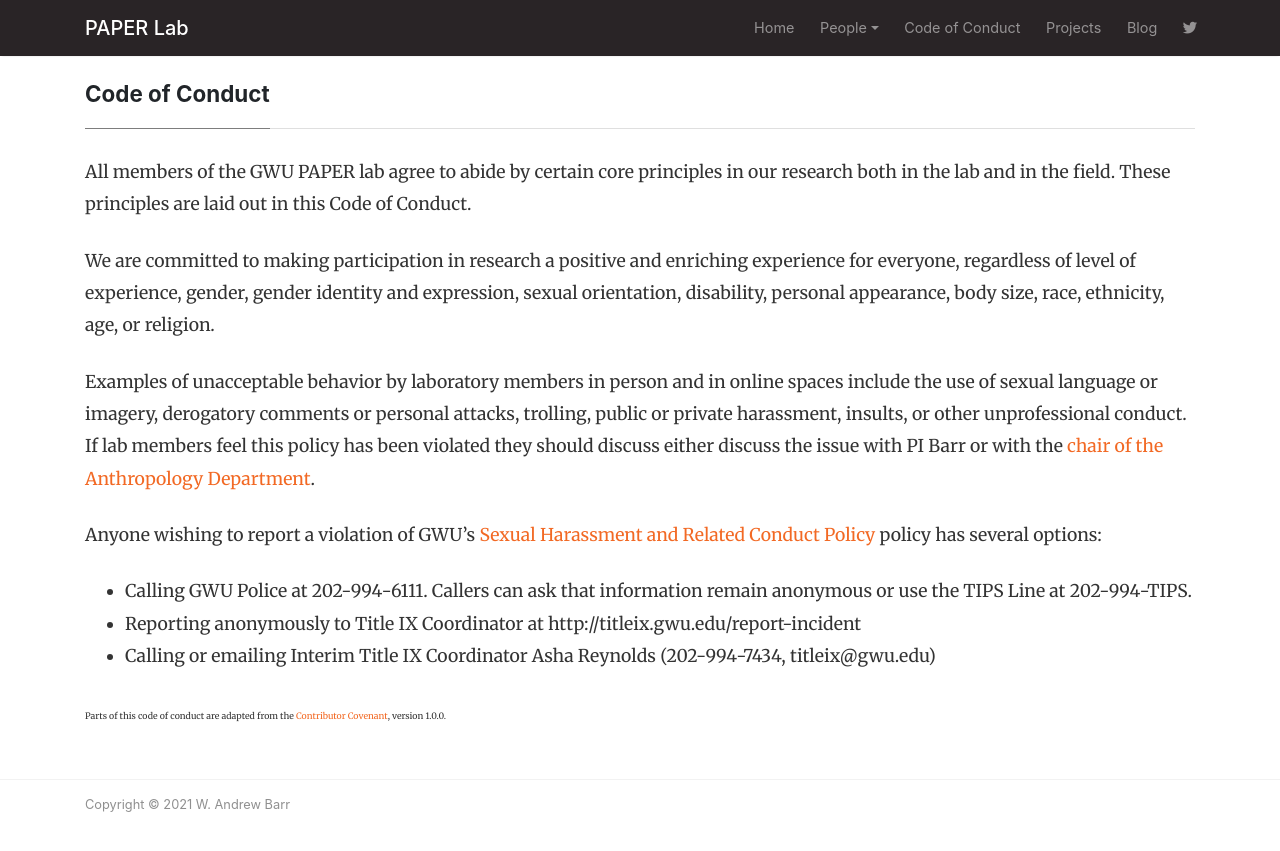
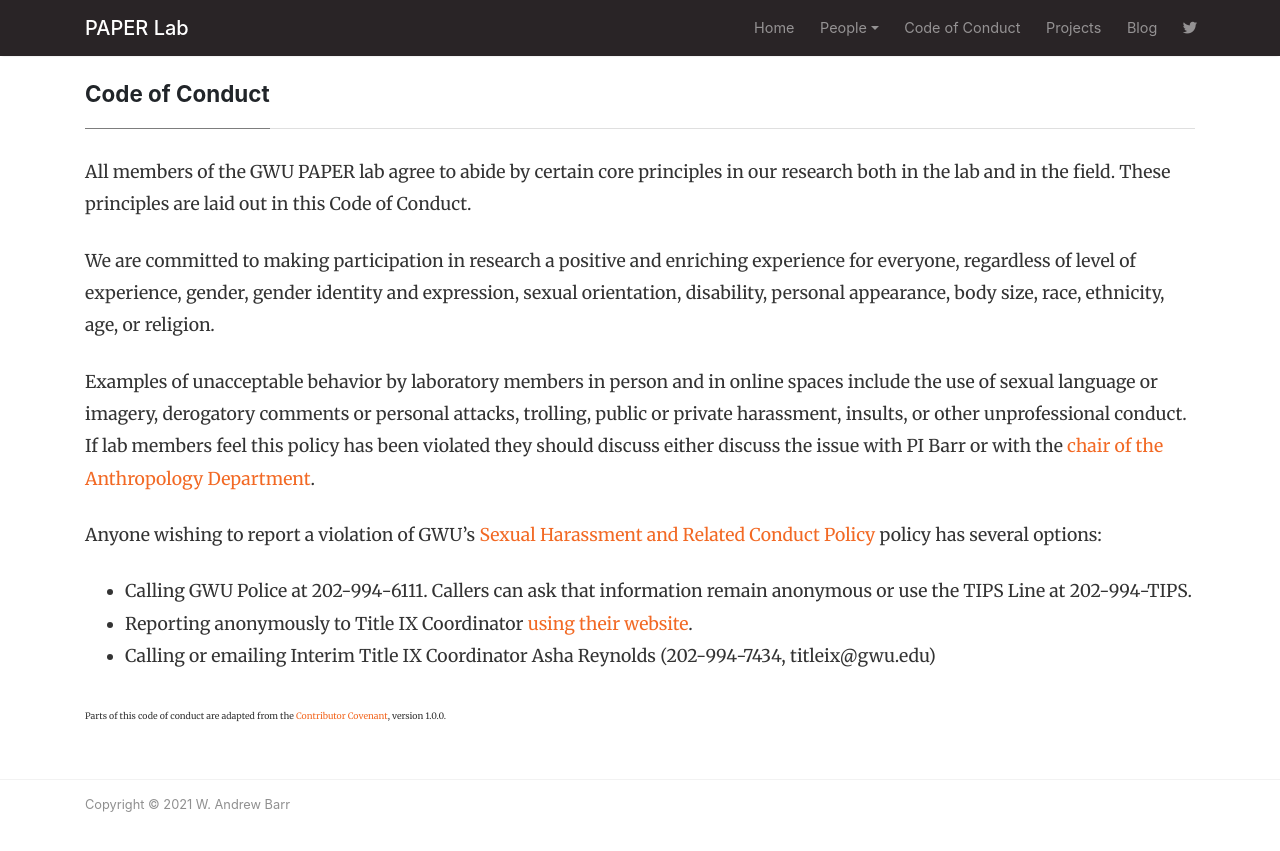
Before and after one commit to wabarr/PAPER, a Jekyll site: the page built from code-of-conduct.md, in a window 1280 px wide. Shown: the top 851 px of the page. Built offline with Jekyll 4.4.1, drawn with Linux system fonts in a browser that asks for light colours; nearby versions of some CDN libraries; comment, search, counter and statistics services are not loaded.

Commit message:
Update code-of-conduct.md

```diff
--- a/code-of-conduct.md
+++ b/code-of-conduct.md
@@ -13,7 +13,7 @@ Examples of unacceptable behavior by laboratory members in person and in online
 Anyone wishing to report a violation of GWU's [Sexual Harassment and Related Conduct Policy](https://compliance.gwu.edu/title-ix-sexual-harassment-and-related-conduct-policy) policy has several options:
 
 * Calling GWU Police at 202-994-6111. Callers can ask that information remain anonymous or use the TIPS Line at 202-994-TIPS.
-* Reporting anonymously to Title IX Coordinator at http://titleix.gwu.edu/report-incident
+* Reporting anonymously to Title IX Coordinator [using their website](http://titleix.gwu.edu/report-incident ).
 * Calling or emailing Interim Title IX Coordinator Asha Reynolds (202-994-7434, titleix@gwu.edu)
 
 
```
